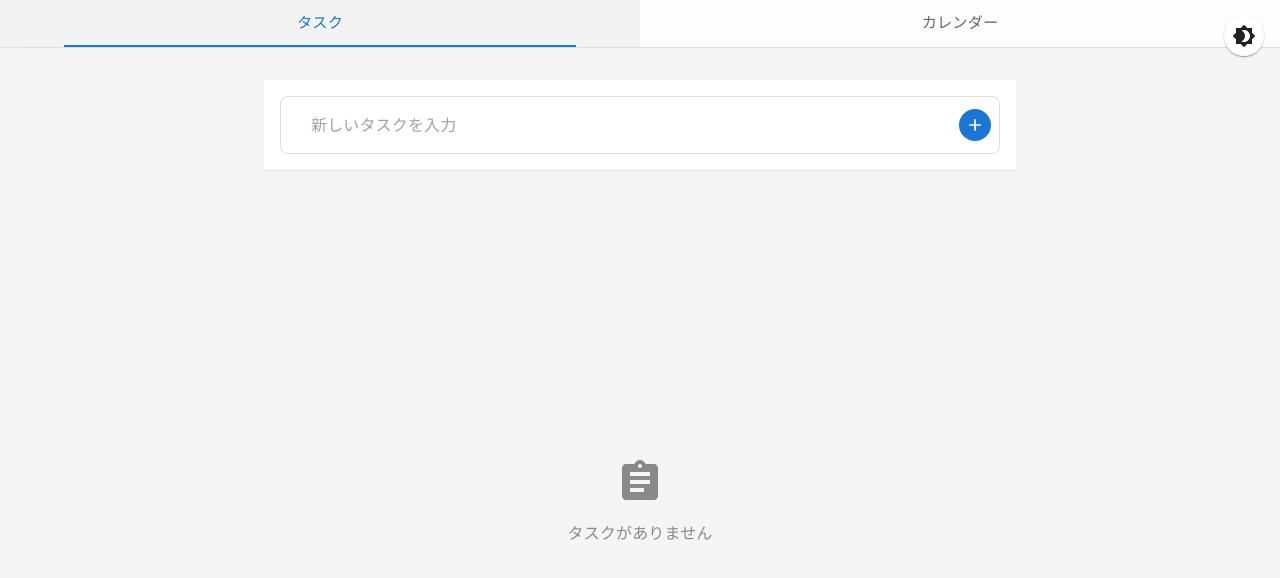
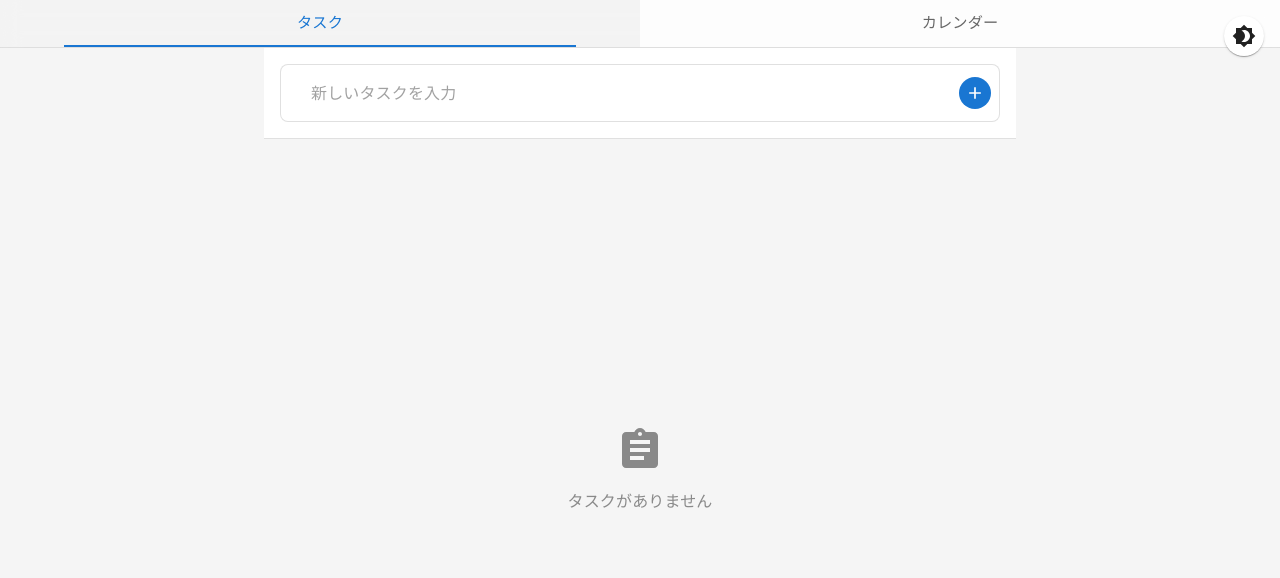
Before and after one commit to kodakku31/todo-app, a React (Vite) app: page / in a window 1280 px wide. Shown: the top 578 px of the page. Built offline with nearby package versions, Linux system fonts and the light colour scheme.

Commit message:
Remove all padding and max-width constraints for full-screen display

```diff
--- a/src/App.css
+++ b/src/App.css
@@ -13,9 +13,8 @@ body {
 }
 
 #root {
-  max-width: 1280px;
-  margin: 0 auto;
-  padding: 2rem;
+  width: 100%;
+  margin: 0;
   text-align: center;
 }
 
--- a/src/index.css
+++ b/src/index.css
@@ -14,8 +14,8 @@
 }
 
 #root {
-  max-width: 1280px;
-  margin: 0 auto;
+  width: 100%;
+  margin: 0;
   text-align: center;
 }
 
```
